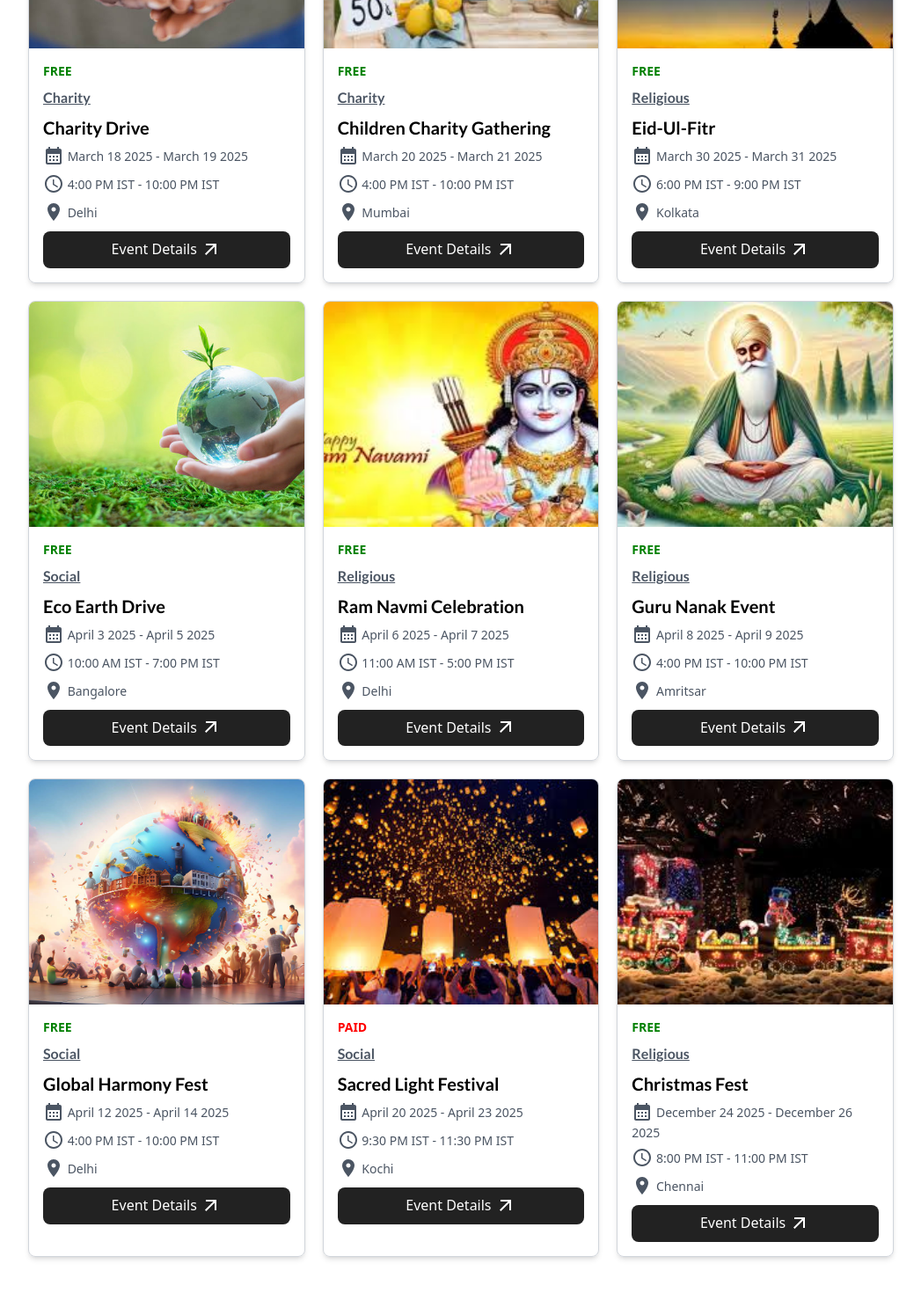
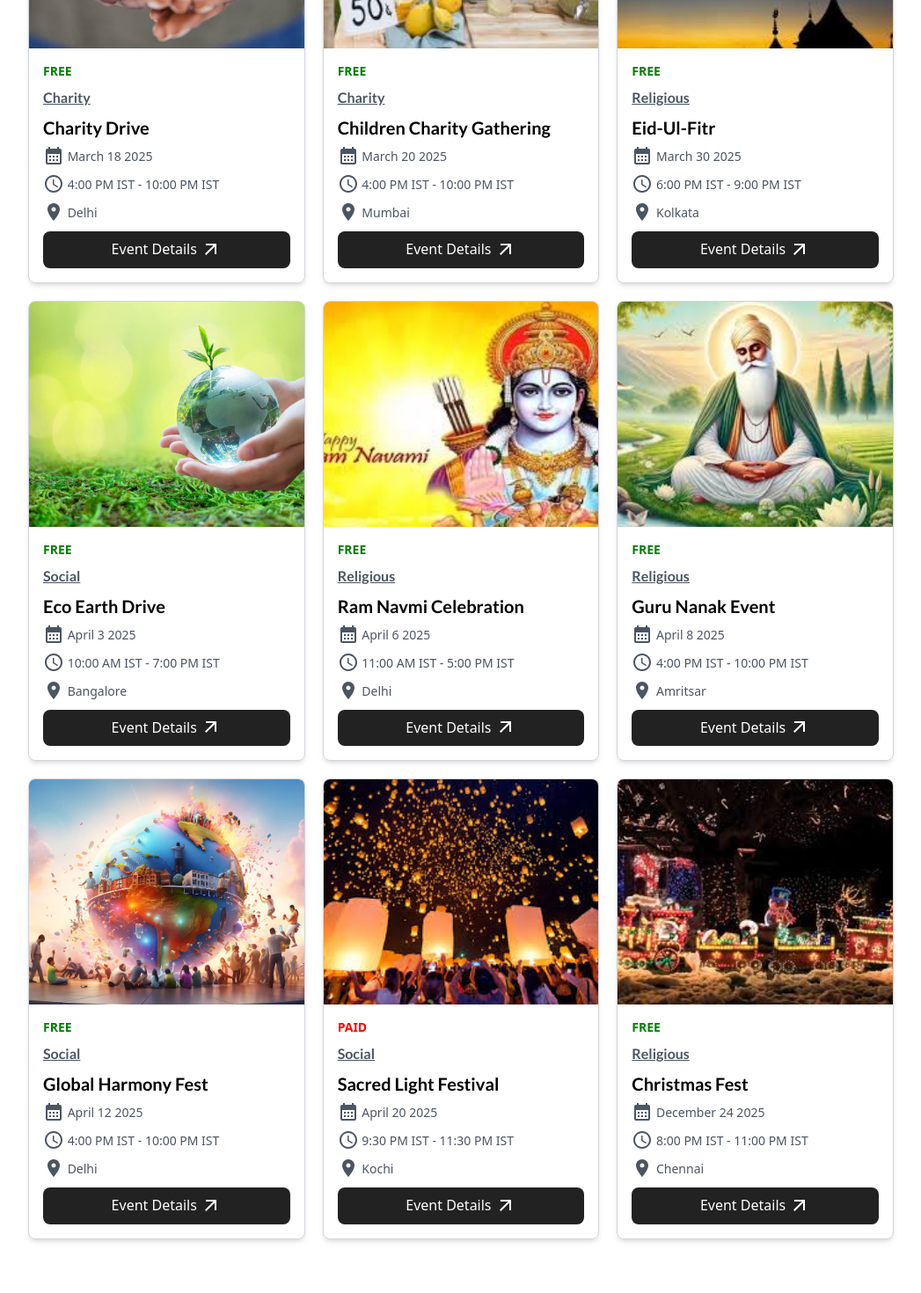
Before and after one commit to javedAkhtar1/assignment, a React (Vite) app: page /upcoming-events in a window 1280 px wide. Shown: the part 410-1880 px from the top of the page at 88% size, without its empty margins (116-1163 px from the left). Built offline with nearby package versions, Linux system fonts and the light colour scheme.

Commit message:
all functionalities complete

```diff
--- a/src/components/CreateEvent.jsx
+++ b/src/components/CreateEvent.jsx
@@ -1,20 +1,94 @@
-import React from 'react';
-import Navbar from './Navbar';
-import Footer from './Footer';
+import React, { useContext, useState } from "react";
+import Navbar from "./Navbar";
+import Footer from "./Footer";
+import { eventsContext } from "../context/EventsProvider";
+import { useNavigate } from "react-router";
 
 function CreateEvent() {
+  const [newEvent, setNewEvent] = useState({
+    name: "",
+    date: "",
+    timeFrom: "",
+    timeTo: "",
+    location: "",
+    cost: "free",
+    category: "charity",
+    image: "",
+  });
+
+  const { eventsList, setEventsList } = useContext(eventsContext);
+  const navigate = useNavigate()
+
+  function formatTime(time) {
+    if (!time) return "";
+    let [hours, minutes] = time.split(":").map(Number);
+    let period = hours >= 12 ? "PM" : "AM";
+    hours = hours % 12 || 12; // Convert 0 or 12+ hour to 12-hour format
+    return `${hours}:${minutes.toString().padStart(2, "0")} ${period}`;
+  }
+
+  function formatDate(date) {
+    if (!date) return "";
+    const options = { year: "numeric", month: "long", day: "numeric" };
+    return new Date(date).toLocaleDateString("en-US", options);
+  }
+
+  function handleChange(e) {
+    const { name, value } = e.target;
+    setNewEvent((prev) => ({
+      ...prev,
+      [name]: value,
+    }));
+  }
+
+  function handleSubmit(e) {
+    e.preventDefault();
+
+    const defaultImage = "https://media.istockphoto.com/id/1409329028/vector/no-picture-available-placeholder-thumbnail-icon-illustration-design.jpg?s=612x612&w=0&k=20&c=_zOuJu755g2eEUioiOUdz_mHKJQJn-tDgIAhQzyeKUQ="
+
+    const eventWithImage = {
+        ...newEvent,
+        date: formatDate(newEvent.date),
+        timeFrom: formatTime(newEvent.timeFrom),
+        timeTo: formatTime(newEvent.timeTo),
+        image: defaultImage
+    }
+
+    setEventsList([...eventsList, eventWithImage]);
+    setNewEvent({
+      name: "",
+      date: "",
+      timeFrom: "",
+      timeTo: "",
+      location: "",
+      cost: "Free",
+      category: "Charity",
+      image: "",
+    });
+    // console.log(eventsList)
+    alert("Event added!")
+    navigate("/upcoming-events")
+  }
+
   return (
     <>
       <Navbar />
       <div className="mt-[4rem] mb-10 flex justify-center font-Lato">
-        <form className="bg-white shadow-lg rounded-lg p-6 w-full max-w-lg flex flex-col gap-4">
-          <h2 className="text-2xl font-semibold text-center text-blue-900">Create an Event</h2>
+        <form
+          onSubmit={handleSubmit}
+          className="bg-white shadow-lg rounded-lg p-6 w-full max-w-lg flex flex-col gap-4"
+        >
+          <h2 className="text-2xl font-semibold text-center text-blue-900">
+            Create an Event
+          </h2>
 
           <div className="flex flex-col">
-            <label htmlFor="name" className="text-gray-700 font-medium">Event Name:</label>
+            <label className="text-gray-700 font-medium">Event Name:</label>
             <input
               type="text"
               name="name"
+              value={newEvent.name}
+              onChange={handleChange}
               className="border border-gray-300 p-2 rounded-lg focus:ring-2 focus:ring-blue-500 focus:outline-none"
               placeholder="Enter event name"
               required
@@ -22,38 +96,48 @@ function CreateEvent() {
           </div>
 
           <div className="flex flex-col">
-            <label htmlFor="date" className="text-gray-700 font-medium">Date:</label>
+            <label className="text-gray-700 font-medium">Date:</label>
             <input
               type="date"
               name="date"
-              className="border border-gray-300 p-2 rounded-lg focus:ring-2 focus:ring-blue-500 focus:outline-none"
-              required
-            />
-          </div>
-          <div className="flex flex-col">
-            <label htmlFor="date" className="text-gray-700 font-medium">Time (from):</label>
-            <input
-              type="time"
-              name="time"
-              className="border border-gray-300 p-2 rounded-lg focus:ring-2 focus:ring-blue-500 focus:outline-none"
-              required
-            />
-          </div>
-          <div className="flex flex-col">
-            <label htmlFor="date" className="text-gray-700 font-medium">Time (to):</label>
-            <input
-              type="time"
-              name="time"
+              value={newEvent.date}
+              onChange={handleChange}
               className="border border-gray-300 p-2 rounded-lg focus:ring-2 focus:ring-blue-500 focus:outline-none"
               required
             />
           </div>
 
           <div className="flex flex-col">
-            <label htmlFor="location" className="text-gray-700 font-medium">Location:</label>
+            <label className="text-gray-700 font-medium">Time (from):</label>
+            <input
+              type="time"
+              name="timeFrom"
+              value={newEvent.timeFrom}
+              onChange={handleChange}
+              className="border border-gray-300 p-2 rounded-lg focus:ring-2 focus:ring-blue-500 focus:outline-none"
+              required
+            />
+          </div>
+
+          <div className="flex flex-col">
+            <label className="text-gray-700 font-medium">Time (to):</label>
+            <input
+              type="time"
+              name="timeTo"
+              value={newEvent.timeTo}
+              onChange={handleChange}
+              className="border border-gray-300 p-2 rounded-lg focus:ring-2 focus:ring-blue-500 focus:outline-none"
+              required
+            />
+          </div>
+
+          <div className="flex flex-col">
+            <label className="text-gray-700 font-medium">Location:</label>
             <input
               type="text"
               name="location"
+              value={newEvent.location}
+              onChange={handleChange}
               className="border border-gray-300 p-2 rounded-lg focus:ring-2 focus:ring-blue-500 focus:outline-none"
               placeholder="Enter location"
               required
@@ -64,6 +148,8 @@ function CreateEvent() {
             <label className="text-gray-700 font-medium">Cost:</label>
             <select
               name="cost"
+              value={newEvent.cost}
+              onChange={handleChange}
               className="border border-gray-300 p-2 rounded-lg focus:ring-2 focus:ring-blue-500 focus:outline-none"
             >
               <option value="free">FREE</option>
@@ -75,6 +161,8 @@ function CreateEvent() {
             <label className="text-gray-700 font-medium">Category:</label>
             <select
               name="category"
+              value={newEvent.category}
+              onChange={handleChange}
               className="border border-gray-300 p-2 rounded-lg focus:ring-2 focus:ring-blue-500 focus:outline-none"
             >
               <option value="charity">Charity</option>
@@ -83,7 +171,10 @@ function CreateEvent() {
             </select>
           </div>
 
-          <button className="mt-4 bg-blue-600 text-white p-3 rounded-lg hover:bg-blue-700 transition-all">
+          <button
+            type="submit"
+            className="mt-4 bg-blue-600 text-white p-3 rounded-lg hover:bg-blue-700 transition-all"
+          >
             Create Event
           </button>
         </form>
--- a/src/components/UpcomingEvents.jsx
+++ b/src/components/UpcomingEvents.jsx
@@ -26,7 +26,8 @@ function UpcomingEvents() {
             name={event.name}
             category={event.category}
             location={event.location}
-            timings={event.timings}
+            timeFrom={event.timeFrom}
+            timeTo={event.timeTo}
             date={event.date}
             image={event.image}
             cost={event.cost}
--- a/src/context/EventsProvider.jsx
+++ b/src/context/EventsProvider.jsx
@@ -1,10 +1,17 @@
-import React, { createContext, useState } from "react";
+import React, { createContext, useEffect, useState } from "react";
 import { currentEvents } from "../current_events";
 
 export const eventsContext = createContext();
 
 function EventsProvider({ children }) {
-  const [eventsList, setEventsList] = useState(currentEvents);
+  const [eventsList, setEventsList] = useState(() => {
+    const storedEvents = localStorage.getItem("eventsList");
+    return storedEvents ? JSON.parse(storedEvents) : currentEvents;
+  });
+
+  useEffect(() => {
+    localStorage.setItem("eventsList", JSON.stringify(eventsList))
+  }, [eventsList])
 
   return (
     <>
--- a/src/current_events.js
+++ b/src/current_events.js
@@ -3,8 +3,9 @@ export const currentEvents = [
         image: "./event-images/charity-drive.jpg",
         cost: "free",
         name: "Charity Drive",
-        date: "March 18 2025 - March 19 2025",
-        timings: "4:00 PM IST - 10:00 PM IST",
+        date: "March 18 2025",
+        timeFrom: "4:00 PM",
+        timeTo: "10:00 PM",
         category: "Charity",
         location: 'Delhi'
     },
@@ -12,8 +13,9 @@ export const currentEvents = [
         image: "./event-images/child-charity.jpeg",
         cost: "free",
         name: "Children Charity Gathering",
-        date: "March 20 2025 - March 21 2025",
-        timings: "4:00 PM IST - 10:00 PM IST",
+        date: "March 20 2025",
+        timeFrom: "4:00 PM",
+        timeTo: "10:00 PM",
         category: "Charity",
         location: 'Mumbai'
     },
@@ -21,8 +23,9 @@ export const currentEvents = [
         image: "./event-images/eid.jpeg",
         cost: "free",
         name: "Eid-Ul-Fitr",
-        date: "March 30 2025 - March 31 2025",
-        timings: "6:00 PM IST - 9:00 PM IST",
+        date: "March 30 2025",
+        timeFrom: "6:00 PM",
+        timeTo: "9:00 PM",
         category: "Religious",
         location: 'Kolkata'
     },
@@ -30,8 +33,9 @@ export const currentEvents = [
         image: "./event-images/eco-earth.jpg",
         cost: "free",
         name: "Eco Earth Drive",
-        date: "April 3 2025 - April 5 2025",
-        timings: "10:00 AM IST - 7:00 PM IST",
+        date: "April 3 2025",
+        timeFrom: "10:00 AM",
+        timeTo: "7:00 PM",
         category: "Social",
         location: 'Bangalore'
     },
@@ -39,8 +43,9 @@ export const currentEvents = [
         image: "./event-images/ram-navmi.jpeg",
         cost: "free",
         name: "Ram Navmi Celebration",
-        date: "April 6 2025 - April 7 2025",
-        timings: "11:00 AM IST - 5:00 PM IST",
+        date: "April 6 2025",
+        timeFrom: "11:00 AM",
+        timeTo: "5:00 PM",
         category: "Religious",
         location: 'Delhi'
     },
@@ -48,8 +53,9 @@ export const currentEvents = [
         image: "./event-images/gurunanak.jpeg",
         cost: "free",
         name: "Guru Nanak Event",
-        date: "April 8 2025 - April 9 2025",
-        timings: "4:00 PM IST - 10:00 PM IST",
+        date: "April 8 2025",
+        timeFrom: "4:00 PM",
+        timeTo: "10:00 PM",
         category: "Religious",
         location: 'Amritsar'
     },
@@ -57,8 +63,9 @@ export const currentEvents = [
         image: "./event-images/harmony-fest.jpg",
         cost: "free",
         name: "Global Harmony Fest",
-        date: "April 12 2025 - April 14 2025",
-        timings: "4:00 PM IST - 10:00 PM IST",
+        date: "April 12 2025",
+        timeFrom: "4:00 PM",
+        timeTo: "10:00 PM",
         category: "Social",
         location: 'Delhi'
     },
@@ -66,8 +73,9 @@ export const currentEvents = [
         image: "./event-images/sacred-light-festival.jpeg",
         cost: "paid",
         name: "Sacred Light Festival",
-        date: "April 20 2025 - April 23 2025",
-        timings: "9:30 PM IST - 11:30 PM IST",
+        date: "April 20 2025",
+        timeFrom: "9:30 PM",
+        timeTo: "11:30 PM",
         category: "Social",
         location: 'Kochi'
     },
@@ -75,8 +83,9 @@ export const currentEvents = [
         image: "./event-images/christmas.jpeg",
         cost: "free",
         name: "Christmas Fest",
-        date: "December 24 2025 - December 26 2025",
-        timings: "8:00 PM IST - 11:00 PM IST",
+        date: "December 24 2025",
+        timeFrom: "8:00 PM",
+        timeTo: "11:00 PM",
         category: "Religious",
         location: 'Chennai'
     },
```
Also changed, not shown: src/components/EventsCard.jsx (+10 -5 lines), public/event-images/default.jpg (added).
